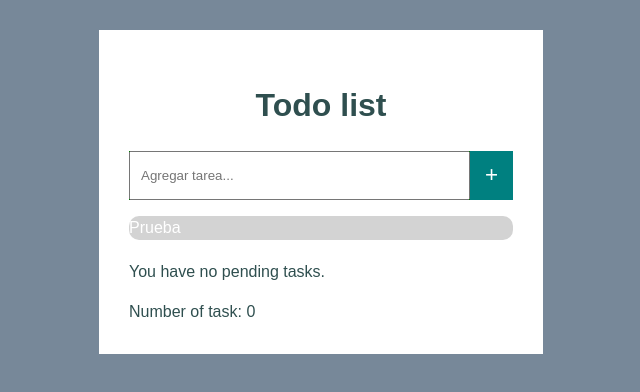
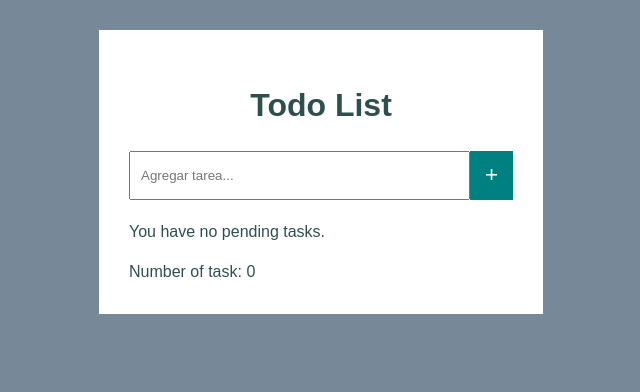
Before and after one commit to javigm4/tareaevaluable, a website built with Vite: page index.html in a window 1280 px wide. Shown: the whole page, without its empty margins (319-959 px from the left). Built offline with nearby package versions, Linux system fonts and the light colour scheme.

Commit message:
se supone que ahora si

```diff
--- a/index.html
+++ b/index.html
@@ -8,7 +8,7 @@
   </head>
   <body>
     <div>
-      <h1>Todo list</h1>
+      <h1>Todo List</h1>
       <div>
         <form>
           <input type="text" placeholder="Agregar tarea..." />
@@ -16,9 +16,7 @@
         </form>
       </div>
       <div>
-        <ul>
-          <li>Prueba</li>
-        </ul>
+        <ul></ul>
       </div>
       <div>
         <p>You have no pending tasks.</p>
--- a/style.css
+++ b/style.css
@@ -27,7 +27,6 @@ h1 {
   margin-left: auto;
   margin-right: auto;
   width: 100%;
-  background-color: green;
 }
 
 form {
```
